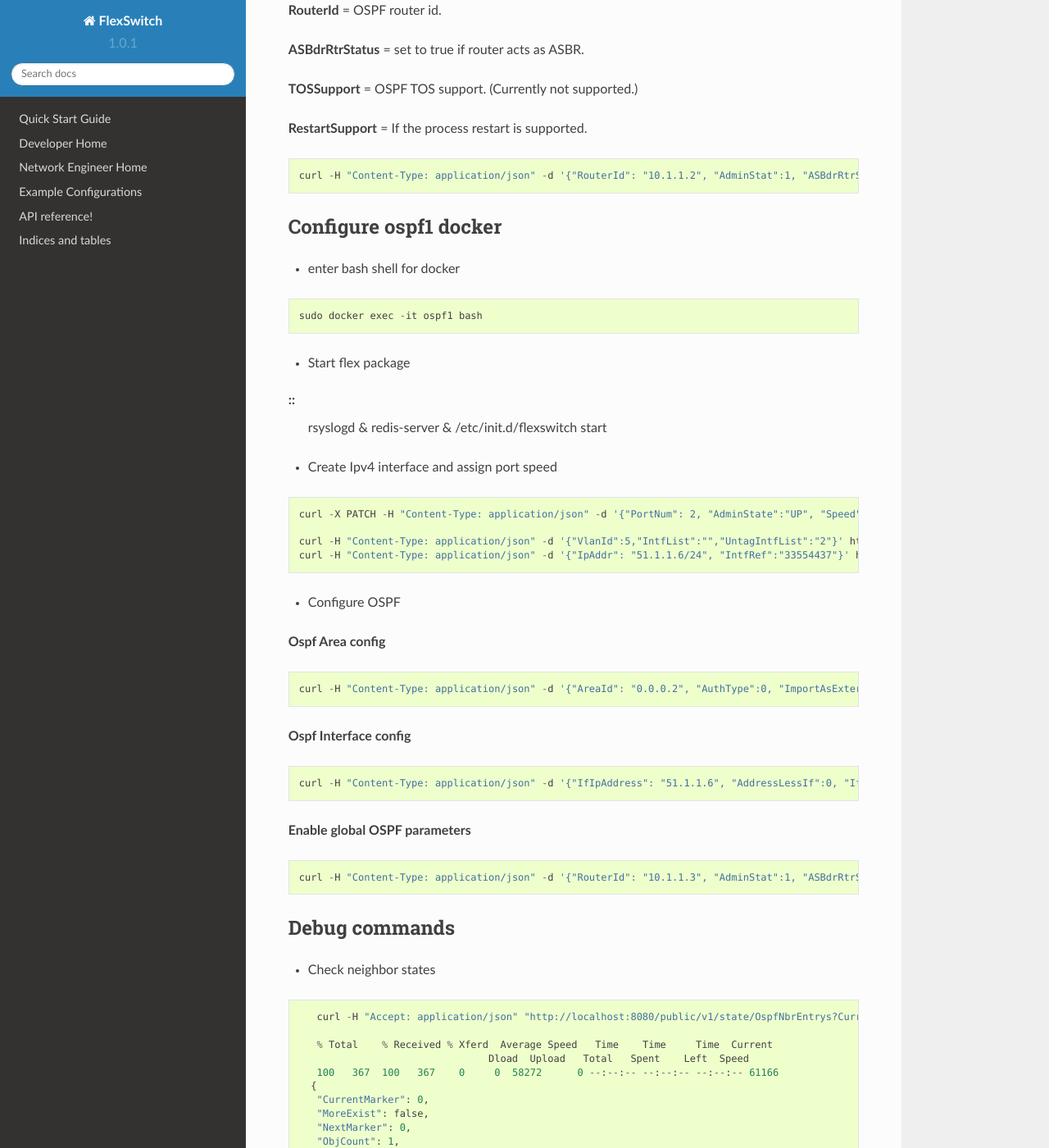
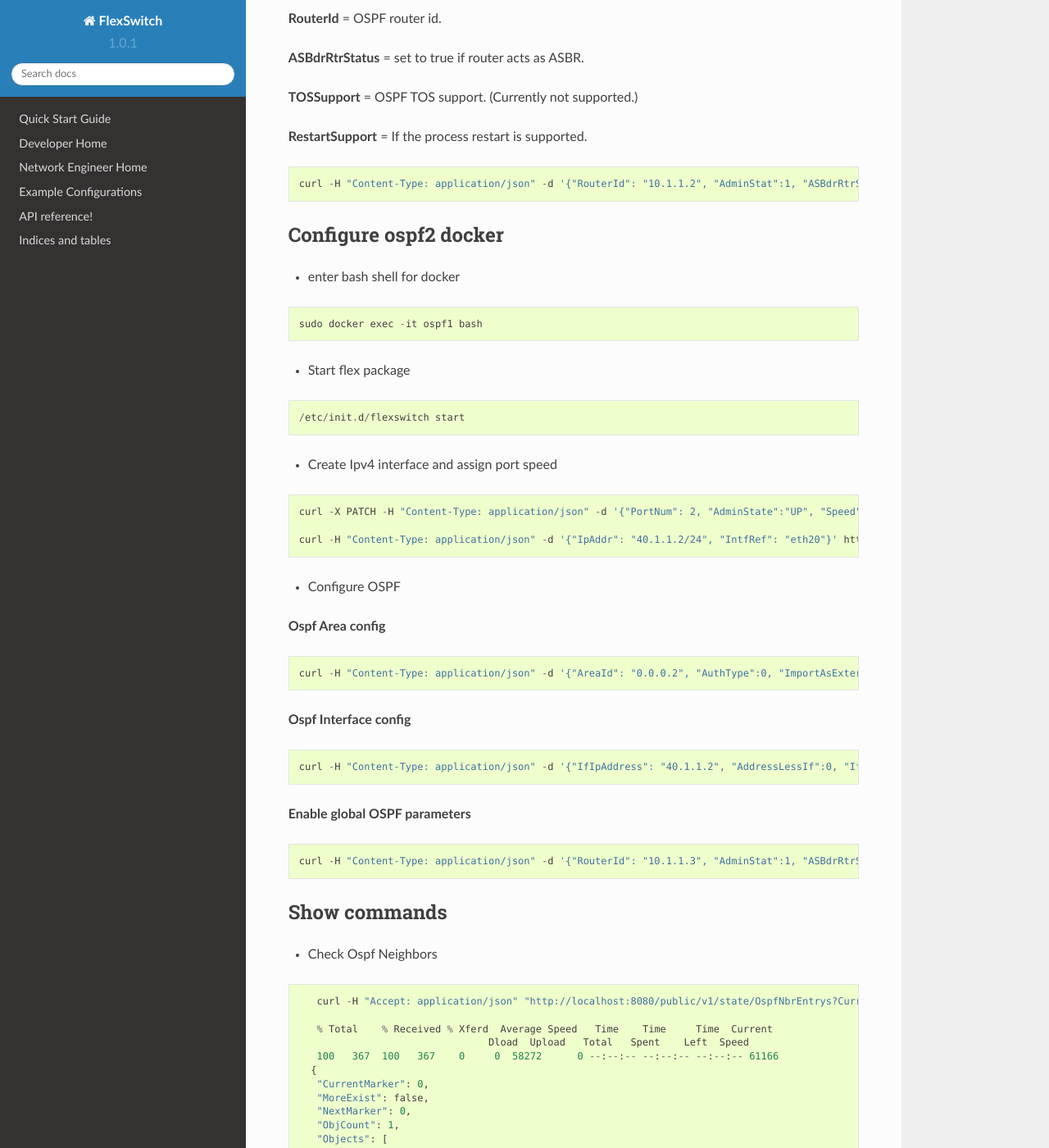
Before and after one commit to lakshmi-kannan/docs-1, a Sphinx documentation site: the page built from source/ospfDocker.rst, in a window 1280 px wide and 1400 px high, scrolled down 1761 px. Shown: the whole window at 82% size. Built offline with Sphinx 7.4.7 and the Read the Docs theme 2.0.0, drawn with Linux system fonts in a browser that asks for light colours; formulas are drawn with MathJax 3; pages that are not in the unit, such as notebooks, are missing from menus; some of the changed text lies outside the part shown.

Commit message:
Update ospfDocker.rst

```diff
--- a/source/ospfDocker.rst
+++ b/source/ospfDocker.rst
@@ -1,7 +1,6 @@
 OSPF
 ===============
 This tutorial creates 2 docker containers with flexswitch - ospf1 and ospf2
-<TODO add diagram here >
 
 Create OSPF containers
 ^^^^^^^^^^^^^^^^^^^^^^^^^^^^^^
@@ -12,16 +11,24 @@
 ::
 
 
-    docker run -d --log-driver=syslog --cap-add=ALL --name ospf1 libero18/ubuntu-14.04:Flexv8
-    docker run -d --log-driver=syslog --cap-add=ALL --name ospf2 libero18/ubuntu-14.04:Flexv8
+   docker run -dt --privileged --log-driver=syslog --cap-add=ALL  --name ospf1 --ip 192.168.0.2 --net=clos-oob-network  -P libero18/ubuntu-14.04:Flexv43
+    docker run -dt --privileged --log-driver=syslog --cap-add=ALL --name ospf2  --ip 192.168.0.4 --net=clos-oob-network  -P libero18/ubuntu-14.04:Flexv43
 
-- Create interface eth1 on bgp_inst1 and bgp_inst2
+
+- Create interface eth10 on ospf1 and eth20 on ospf2
 
 ::
 
+    sudo ip link add eth10 type veth peer name eth20
 
-    sudo pipework docker0 -i eth1 ospf1 20.0.1.5/24
-    sudo pipework docker0 -i eth1 ospf2 20.0.1.6/24
+    sudo ip link set eth10 netns $ospf1_pid
+    sudo ip netns exec $ospf1_pid ip link set eth10 up
+
+    sudo ip link set eth20 netns $ospf2_pid
+    sudo ip netns exec $ospf2_pid ip link set eth20 up
+
+
+
 
 -  Enter bash shell of ospf2
 
@@ -38,15 +45,12 @@
 ::
 
 
-    rsyslogd &
-    redis-server &
-    /etc/init.d/flexswitch start
+       /etc/init.d/flexswitch start
 
     curl -X PATCH -H "Content-Type: application/json" -d '{"PortNum": 2, "AdminState":"UP", "Speed":1000, "Autoneg":"OFF"}'  http://localhost:8080/public/v1/config/Port
     (Above command sets the port speed with auto negotiation for the speed OFF)
 
-    curl -H "Content-Type: application/json" -d '{"VlanId":5,"IntfList":"","UntagIntfList":"2"}' http://localhost:8080/public/v1/config/Vlan
-    curl -H "Content-Type: application/json" -d '{"IpAddr": "51.1.1.5/24", "IntfRef":"33554437"}' http://localhost:8080/public/v1/config/IPv4Intf
+    curl -H "Content-Type: application/json" -d '{"IpAddr": "40.1.1.1/24", "IntfRef": "eth10"}' http://localhost:8080/public/v1/config/IPv4Intf
 
 - Below steps carry out OSPF specific configurations
 
@@ -79,9 +83,9 @@
 ::
 
 
-    configure Ospf Interface with ip address 51.1.1.5 and area id 0.0.0.2
+    configure Ospf Interface with ip address 40.1.1.1 and area id 0.0.0.2
 
-    curl -H "Content-Type: application/json" -d '{"IfIpAddress": "51.1.1.5", "AddressLessIf":0, "IfAreaId":"0.0.0.2", "IfType":1, "IfAdminStat":1, "IfRtrPriority":1, "IfTransitDelay":1, "IfRetransInterval":5, "IfHelloInterval":10, "IfRtrDeadInterval":40, "IfPollInterval":120, "IfAuthKey":"0.0.0.0.0.0.0.0", "IfMulticastForwarding":1, "IfDemand":false, "IfAuthType":0}' http://localhost:8080/public/v1/config/OspfIfEntry
+    curl -H "Content-Type: application/json" -d '{"IfIpAddress": "40.1.1.1", "AddressLessIf":0, "IfAreaId":"0.0.0.2", "IfType":1, "IfAdminStat":1, "IfRtrPriority":1, "IfTransitDelay":1, "IfRetransInterval":5, "IfHelloInterval":10, "IfRtrDeadInterval":40, "IfPollInterval":120, "IfAuthKey":"0.0.0.0.0.0.0.0", "IfMulticastForwarding":1, "IfDemand":false, "IfAuthType":0}' http://localhost:8080/public/v1/config/OspfIfEntry
 
 OspfGlobal
 ^^^^^^^^^^^^^^
@@ -102,7 +106,7 @@
 
 
 
-Configure ospf1 docker
+Configure ospf2 docker
 ^^^^^^^^^^^^^^^^^^^^^^^^^^
 
 - enter bash shell for docker
@@ -115,8 +119,7 @@
 - Start flex package
 
 ::
-    rsyslogd &
-    redis-server &
+
     /etc/init.d/flexswitch start
 
 - Create Ipv4 interface and assign port speed
@@ -126,8 +129,7 @@
 
     curl -X PATCH -H "Content-Type: application/json" -d '{"PortNum": 2, "AdminState":"UP", "Speed":1000, "Autoneg":"OFF"}'  http://localhost:8080/public/v1/config/Port
 
-    curl -H "Content-Type: application/json" -d '{"VlanId":5,"IntfList":"","UntagIntfList":"2"}' http://localhost:8080/public/v1/config/Vlan
-    curl -H "Content-Type: application/json" -d '{"IpAddr": "51.1.1.6/24", "IntfRef":"33554437"}' http://localhost:8080/public/v1/config/IPv4Intf
+    curl -H "Content-Type: application/json" -d '{"IpAddr": "40.1.1.2/24", "IntfRef": "eth20"}' http://localhost:8080/public/v1/config/IPv4Intf
 
 - Configure OSPF
 
@@ -144,7 +146,7 @@
 ::
 
 
-    curl -H "Content-Type: application/json" -d '{"IfIpAddress": "51.1.1.6", "AddressLessIf":0, "IfAreaId":"0.0.0.2", "IfType":1, "IfAdminStat":1, "IfRtrPriority":1, "IfTransitDelay":1, "IfRetransInterval":5, "IfHelloInterval":10, "IfRtrDeadInterval":40, "IfPollInterval":120, "IfAuthKey":"0.0.0.0.0.0.0.0", "IfMulticastForwarding":1, "IfDemand":false, "IfAuthType":0}' http://localhost:8080/public/v1/config/OspfIfEntry
+    curl -H "Content-Type: application/json" -d '{"IfIpAddress": "40.1.1.2", "AddressLessIf":0, "IfAreaId":"0.0.0.2", "IfType":1, "IfAdminStat":1, "IfRtrPriority":1, "IfTransitDelay":1, "IfRetransInterval":5, "IfHelloInterval":10, "IfRtrDeadInterval":40, "IfPollInterval":120, "IfAuthKey":"0.0.0.0.0.0.0.0", "IfMulticastForwarding":1, "IfDemand":false, "IfAuthType":0}' http://localhost:8080/public/v1/config/OspfIfEntry
 
 **Enable global OSPF parameters**
 
@@ -154,10 +156,10 @@
     curl -H "Content-Type: application/json" -d '{"RouterId": "10.1.1.3", "AdminStat":1, "ASBdrRtrStatus":true, "TOSSupport":true, "ExtLsdbLimit":100, "MulticastExtensions":2, "ExitOverflowInterval":1000, "DemandExtensions":true, "RFC1583Compatibility":false, "ReferenceBandwidth":1000, "RestartSupport":1, "RestartInterval":10, "RestartStrictLsaChecking":true, "StubRouterAdvertisement":1}' http://localhost:8080/public/v1/config/OspfGlobal
 
 
-Debug commands
+Show commands
 ^^^^^^^^^^^^^^
 
-- Check neighbor states
+- Check Ospf Neighbors
 
 ::
 
@@ -193,4 +195,8 @@
     ]
  }
 
- <TODO add LSDB output and ospf routes output >
+- check LSA database
+
+::
+
+    curl -H "Accept: application/json" "http://localhost:8080/public/v1/state/OspfLsdbEntrys" | python -m json.tool
```
